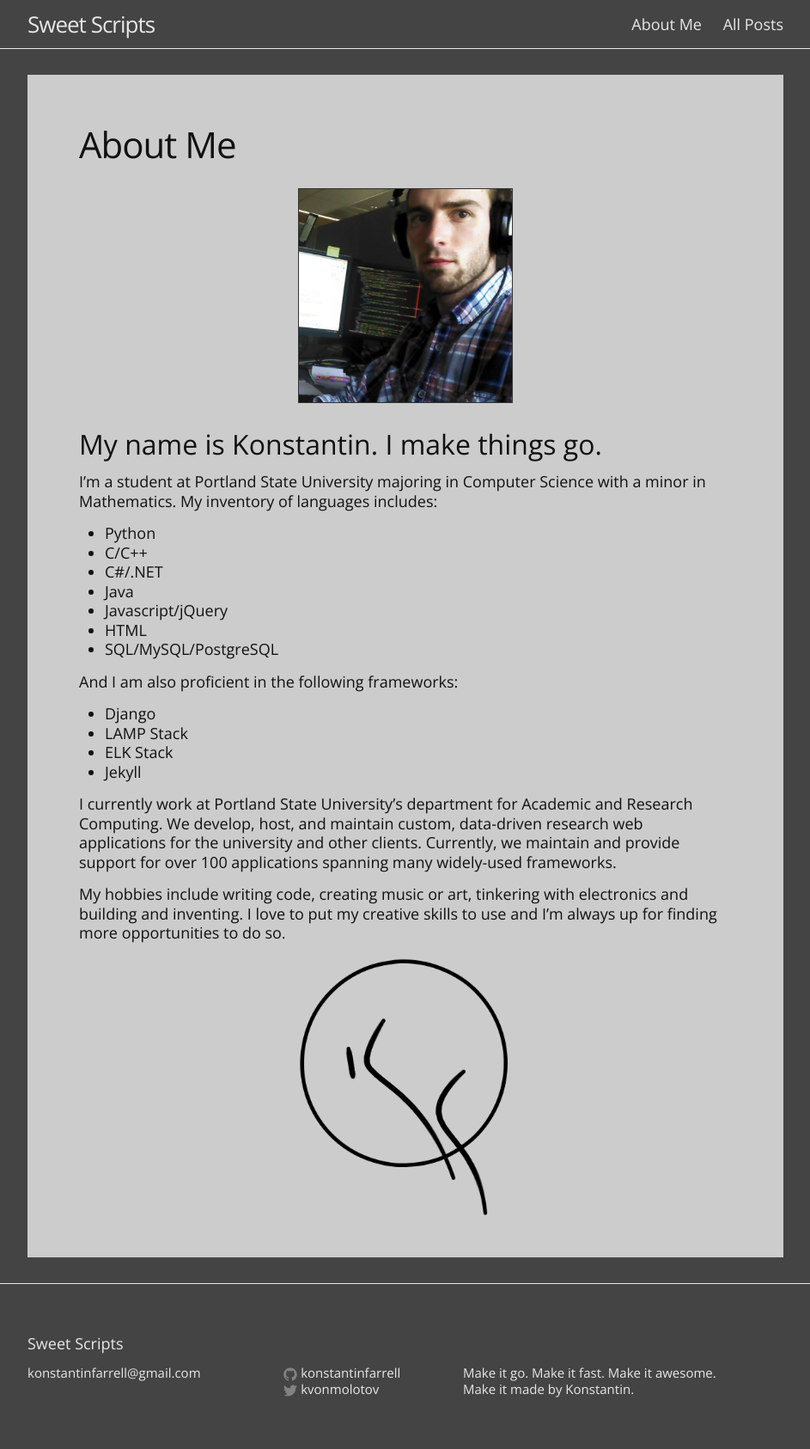
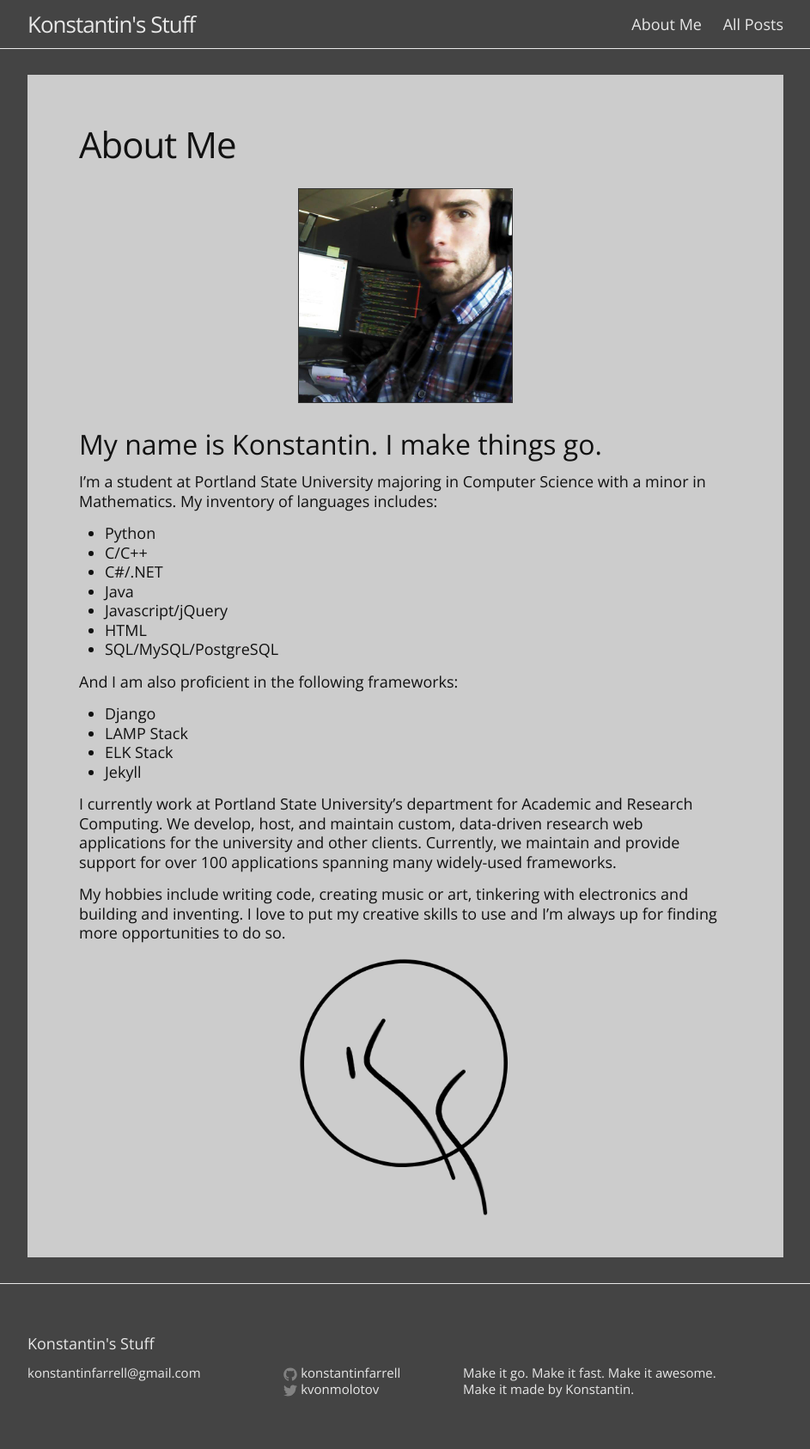
Before and after one commit to plosive/konstantinfarrell.github.io, a Jekyll site: the page built from about.md, in a window 1280 px wide. Shown: the whole page at 86% size, without its empty margins (168-1111 px from the left). Built offline with Jekyll 4.4.1, drawn with Linux system fonts in a browser that asks for light colours.

Commit message:
Update config

```diff
--- a/_config.yml
+++ b/_config.yml
@@ -1,5 +1,5 @@
 # Site settings
-title: Sweet Scripts
+title: Konstantin's Stuff
 email: konstantinfarrell@gmail.com
 description: > # this means to ignore newlines until "baseurl:"
     Make it go. Make it fast. Make it awesome. Make it made by Konstantin.
```
